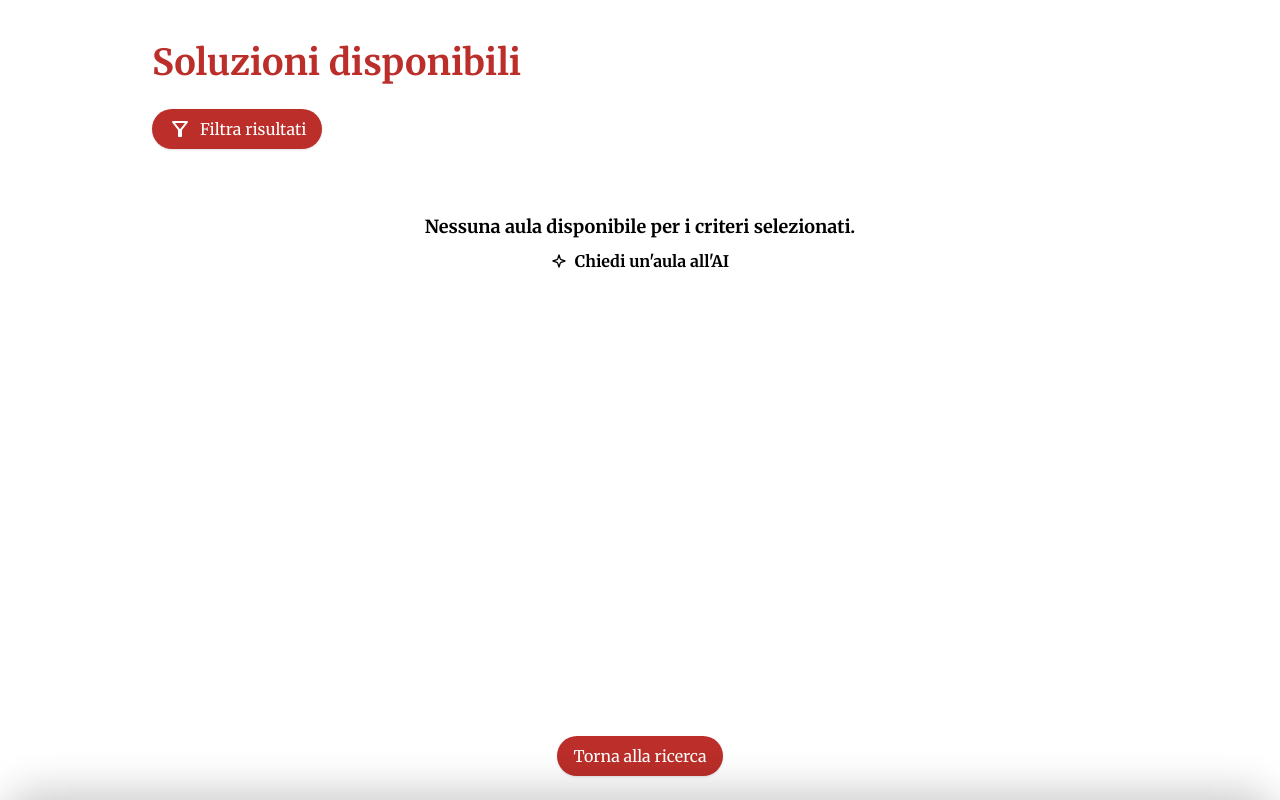
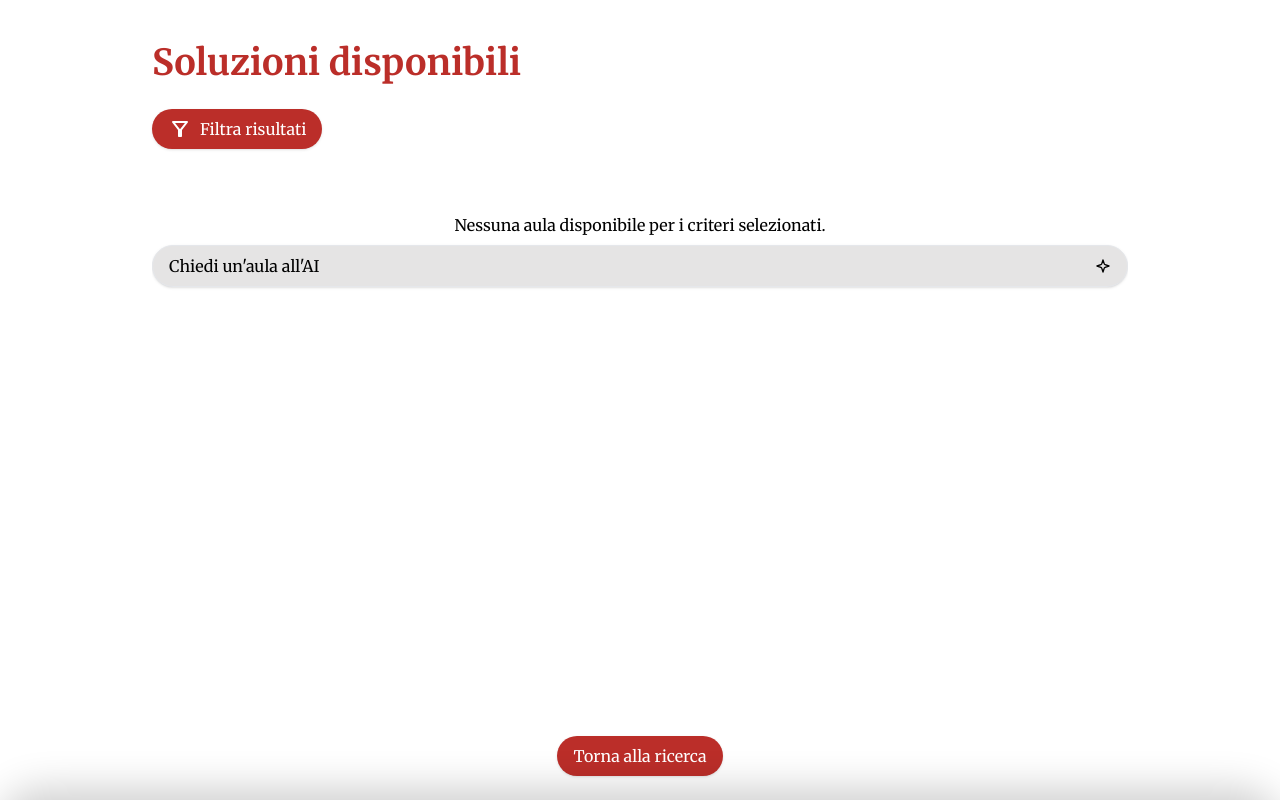
Before and after one commit to fairlycodeparents/AlmaSpot, a Vue app in the folder client/: page /results in a window 1280 px wide. Built offline with nearby package versions, Linux system fonts and the light colour scheme.

Commit message:
refactor(ui): unify AI request button with Button component and update styling

```diff
--- a/client/src/components/ActionPanel.vue
+++ b/client/src/components/ActionPanel.vue
@@ -155,7 +155,7 @@ watch([mode, activityName, campus, date, time, duration], () => {
 
     <DurationSelector v-model="duration" :min="1" :max="10" class="w-full" />
 
-    <div class="w-full h-10 flex items-center justify-center shrink-0 my-1">
+    <div class="w-full flex items-center justify-center shrink-0 my-1">
       <div
         v-if="errorMessage"
         class="text-brand text-xs font-semibold text-center rounded-2xl bg-error-card py-2 px-3 w-full border border-brand shadow-sm"
@@ -171,28 +171,25 @@ watch([mode, activityName, campus, date, time, duration], () => {
       </div>
     </div>
 
-    <div class="flex justify-center w-full">
     <MyButton
       label="Cerca"
       variant="primary"
       :action="handleSubmit"
       :is-full-width="true"
     />
-    </div>
 
-    <div class="text-center pt-1 mt-4">
-      <button
+    <MyButton
+      label="Chiedi all'AI"
+      variant="secondary"
+      :action="goToAI"
+      :icon="{ src: AI_ICON_PATH, alt: 'AI Icon' }"
+      :is-full-width="true"
+    />
+
+    <footer
       v-if="!props.isAdmin"
-        type="button"
-        @click="goToAI"
-        class="text-base-text font-semibold hover:underline flex items-center justify-center gap-2 w-full transition-colors hover:text-brand"
+      class="pt-6 pb-4 text-center text-brand text-sm"
     >
-        <img :src="AI_ICON_PATH" alt="AI_ICON" />
-        Chiedi un'aula all'AI
-      </button>
-    </div>
-
-    <footer v-if="!props.isAdmin" class="py-6 text-center text-brand text-sm">
       AlmaSpot • Made for students
     </footer>
   </div>
--- a/client/src/components/Button.vue
+++ b/client/src/components/Button.vue
@@ -1,4 +1,6 @@
 <script setup lang="ts">
+export type ButtonVariant = "primary" | "secondary";
+
 export type ButtonConfig = {
   action: () => void;
   label?: string;
@@ -8,22 +10,34 @@ export type ButtonConfig = {
   };
   isIconRight?: boolean;
   isFullWidth?: boolean;
+  variant?: ButtonVariant;
 };
 
-withDefaults(defineProps<ButtonConfig>(), {
+const props = withDefaults(defineProps<ButtonConfig>(), {
   isIconRight: true,
   isFullWidth: false,
+  variant: "primary",
 });
+
+const variantClasses: Record<ButtonVariant, string> = {
+  primary: "bg-brand hover:bg-brand-dark text-brand-text",
+  secondary:
+    "bg-ui-card hover:bg-gray-300 text-base-text border border-ui-border",
+};
 </script>
 
 <template>
   <button
-    class="flex items-center justify-between min-w-20 min-h-10 px-4 py-2 bg-brand hover:bg-brand-dark text-brand-text rounded-4xl cursor-pointer transition-colors duration-200 ease-in-out gap-2 shadow-sm active:scale-99"
-    :class="{
-      'flex-row-reverse': !isIconRight,
-      'justify-center': !icon || !label,
-      'w-full': isFullWidth,
-    }"
+    class="flex items-center min-w-10 min-h-10 px-4 py-2 rounded-4xl cursor-pointer transition-colors duration-200 ease-in-out gap-2 shadow-sm active:scale-99"
+    :class="[
+      variantClasses[props.variant],
+      {
+        'flex-row-reverse': !isIconRight,
+        'justify-center': !icon || !label,
+        'justify-between': icon && label,
+        'w-full': isFullWidth,
+      },
+    ]"
     @click="action"
   >
     <span v-if="label">{{ label }}</span>
@@ -32,7 +46,7 @@ withDefaults(defineProps<ButtonConfig>(), {
       v-if="icon"
       :src="icon.src"
       :alt="icon.alt"
-      class="size-6 object-cover rounded-4xl shrink-0"
+      class="size-auto object-cover rounded-4xl shrink-0"
     />
   </button>
 </template>
--- a/client/src/views/ResultsView.vue
+++ b/client/src/views/ResultsView.vue
@@ -177,37 +177,22 @@ const handleSelectRoom = async (item: RoomAvailabilityDTO) => {
       >
         <p
           v-if="variant === 'admin' || variant === 'student'"
-          class="text-base-text font-bold text-lg"
+          class="text-base-text"
         >
           Nessuna aula disponibile per i criteri selezionati.
         </p>
-        <p v-if="variant === 'delete'" class="text-base-text font-bold text-lg">
+        <p v-if="variant === 'delete'" class="text-base-text">
           Nessuna attività programmata trovata.
         </p>
 
-        <button
+        <MyButton
           v-if="variant === 'student'"
-          type="button"
-          @click="goToAI"
-          class="text-primary font-semibold hover:underline flex items-center justify-center gap-2 w-full transition-colors hover:text-red-700"
-        >
-          <svg
-            xmlns="http://www.w3.org/2000/svg"
-            width="16"
-            height="16"
-            viewBox="0 0 24 24"
-            fill="none"
-            stroke="currentColor"
-            stroke-width="2"
-            stroke-linecap="round"
-            stroke-linejoin="round"
-          >
-            <path
-              d="m12 3-1.912 5.813a2 2 0 0 1-1.275 1.275L3 12l5.813 1.912a2 2 0 0 1 1.275 1.275L12 21l1.912-5.813a2 2 0 0 1 1.275-1.275L21 12l-5.813-1.912a2 2 0 0 1-1.275-1.275L12 3Z"
-            />
-          </svg>
-          Chiedi un'aula all'AI
-        </button>
+          label="Chiedi un'aula all'AI"
+          variant="secondary"
+          :action="goToAI"
+          :icon="{ src: 'icons/ai-icon.svg', alt: 'AI Icon' }"
+          :is-full-width="true"
+        />
       </div>
 
       <RoomCard
```
Lines whose indentation alone changed are shown as unchanged.
